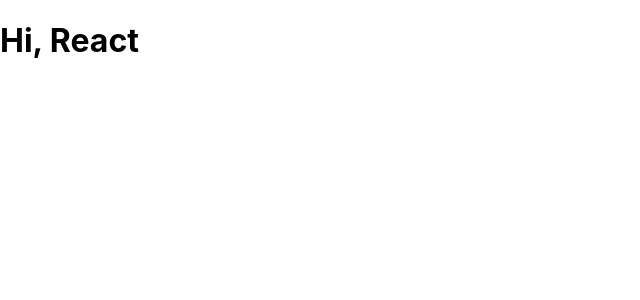
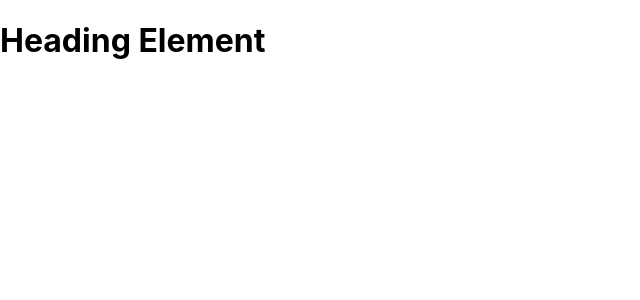
Before and after one commit to sobirjonkadamboev/sam-react, a JavaScript app in the folder my-app/: page / in a window 1280 px wide. Shown: the top 300 px of the page, without its empty margins (0-640 px from the left). Built offline with nearby package versions, Linux system fonts and the light colour scheme.

Commit message:
Auto-backup: 9/4/2026, 3:24:05 AM - Updated my-app/src/index.js

```diff
--- a/my-app/src/index.js
+++ b/my-app/src/index.js
@@ -1,5 +1,7 @@
 import ReactDOM from 'react-dom/client'
 import './index.css'
 
+const element = <h1>Heading Element</h1>
+
 const root = ReactDOM.createRoot(document.getElementById('root'))
-root.render(<h1>Hi, React</h1>)
+root.render(element)
```
